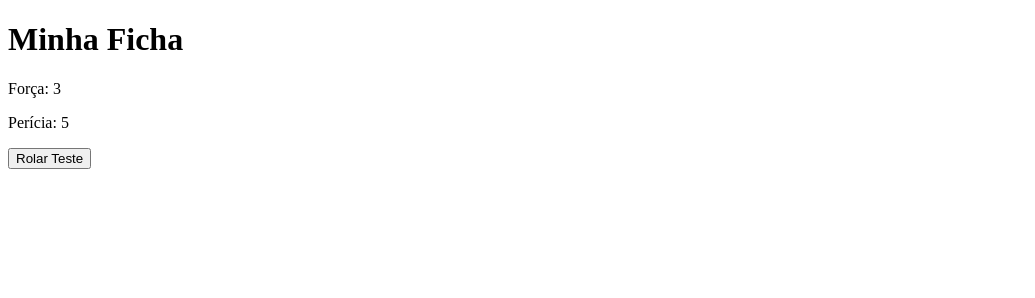
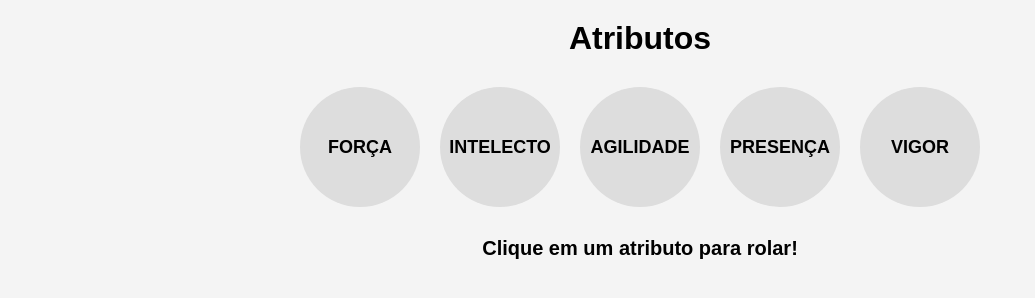
Before and after one commit to gx180081-cloud/MEU_UNDERTALE, a plain HTML site: page index.html in a window 1280 px wide. Shown: the whole page, without its empty margins (0-1035 px from the left). Drawn offline with Linux system fonts and the light colour scheme.

Commit message:
Update index.html

```diff
--- a/index.html
+++ b/index.html
@@ -3,13 +3,57 @@
 <head>
   <meta charset="UTF-8">
   <title>Ficha RPG</title>
+  <style>
+    body {
+      font-family: Arial, sans-serif;
+      text-align: center;
+      background-color: #f4f4f4;
+    }
+    h1 {
+      margin-top: 20px;
+    }
+    .atributos {
+      display: flex;
+      justify-content: center;
+      flex-wrap: wrap;
+      gap: 20px;
+      margin-top: 30px;
+    }
+    .atributo {
+      width: 120px;
+      height: 120px;
+      border-radius: 50%;
+      background-color: #ddd;
+      display: flex;
+      flex-direction: column;
+      justify-content: center;
+      align-items: center;
+      font-size: 18px;
+      font-weight: bold;
+      cursor: pointer;
+      transition: 0.3s;
+    }
+    .atributo:hover {
+      background-color: #bbb;
+    }
+    #resultado {
+      margin-top: 30px;
+      font-size: 20px;
+      font-weight: bold;
+    }
+  </style>
 </head>
 <body>
-  <h1>Minha Ficha</h1>
-  <p>Força: <span id="forca">3</span></p>
-  <p>Perícia: <span id="pericia">5</span></p>
-  <button onclick="rolar()">Rolar Teste</button>
-  <p id="resultado"></p>
+  <h1>Atributos</h1>
+  <div class="atributos">
+    <div class="atributo" onclick="rolar('FORÇA')">FORÇA</div>
+    <div class="atributo" onclick="rolar('INTELECTO')">INTELECTO</div>
+    <div class="atributo" onclick="rolar('AGILIDADE')">AGILIDADE</div>
+    <div class="atributo" onclick="rolar('PRESENÇA')">PRESENÇA</div>
+    <div class="atributo" onclick="rolar('VIGOR')">VIGOR</div>
+  </div>
+
+  <p id="resultado">Clique em um atributo para rolar!</p>
 
   <script src="script.js"></script>
 </body>
```
